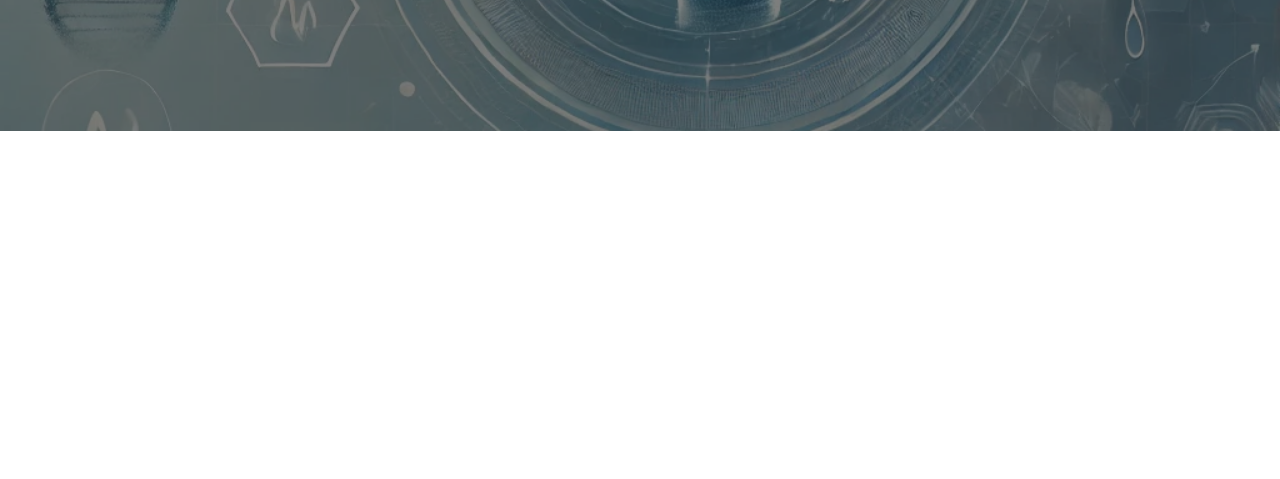
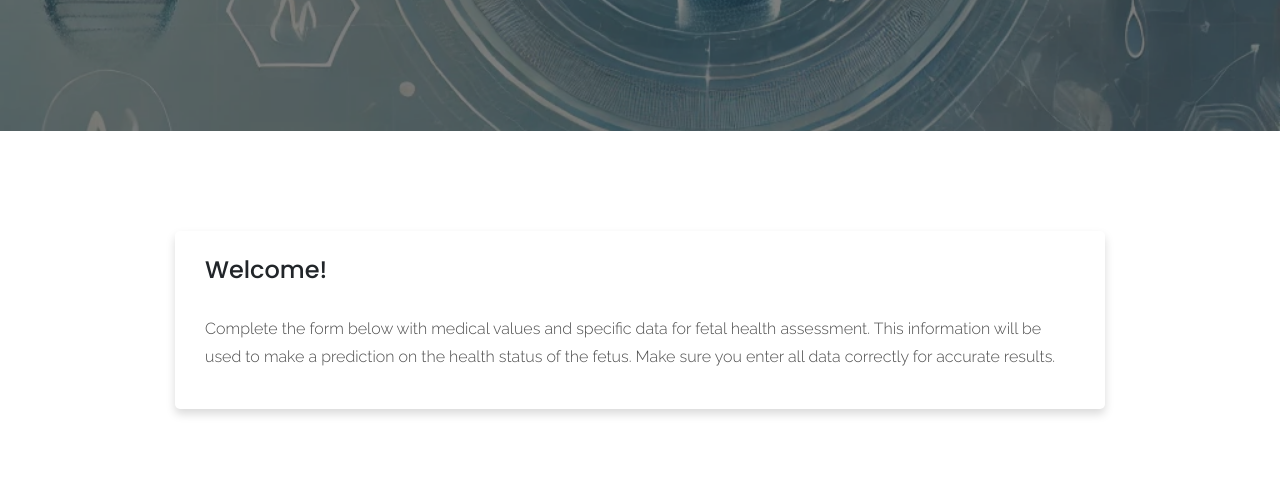
Before and after one commit to Constantin-Stamate/Pregnancy_Health_Assistant, a Python web app: template templates/predict.html in a window 1280 px wide. Shown: the part 369-848 px from the top of the page. Before the commit the page ends 500 px from the top, so only its background shows below. Run offline with Jinja, Linux system fonts and the light colour scheme; the template is opened without the code that fills it, so the values that code supplies are empty.

Commit message:
add information about completing the form

```diff
--- a/templates/predict.html
+++ b/templates/predict.html
@@ -79,6 +79,18 @@
     <h3>Make a prediction</h3>
 </div>
 
+<!--Information about the prediction-->
+<section class="sample-text-area">
+    <div class="container box_1170">
+        <h3 class="text-heading">Welcome!</h3>
+        <p class="sample-text">
+            Complete the form below with medical values and specific data for fetal health assessment.
+            This information will be used to make a prediction on the health status of the fetus.
+            Make sure you enter all data correctly for accurate results.
+        </p>
+    </div>
+</section>
+
 </body>
 
 </html>
```
